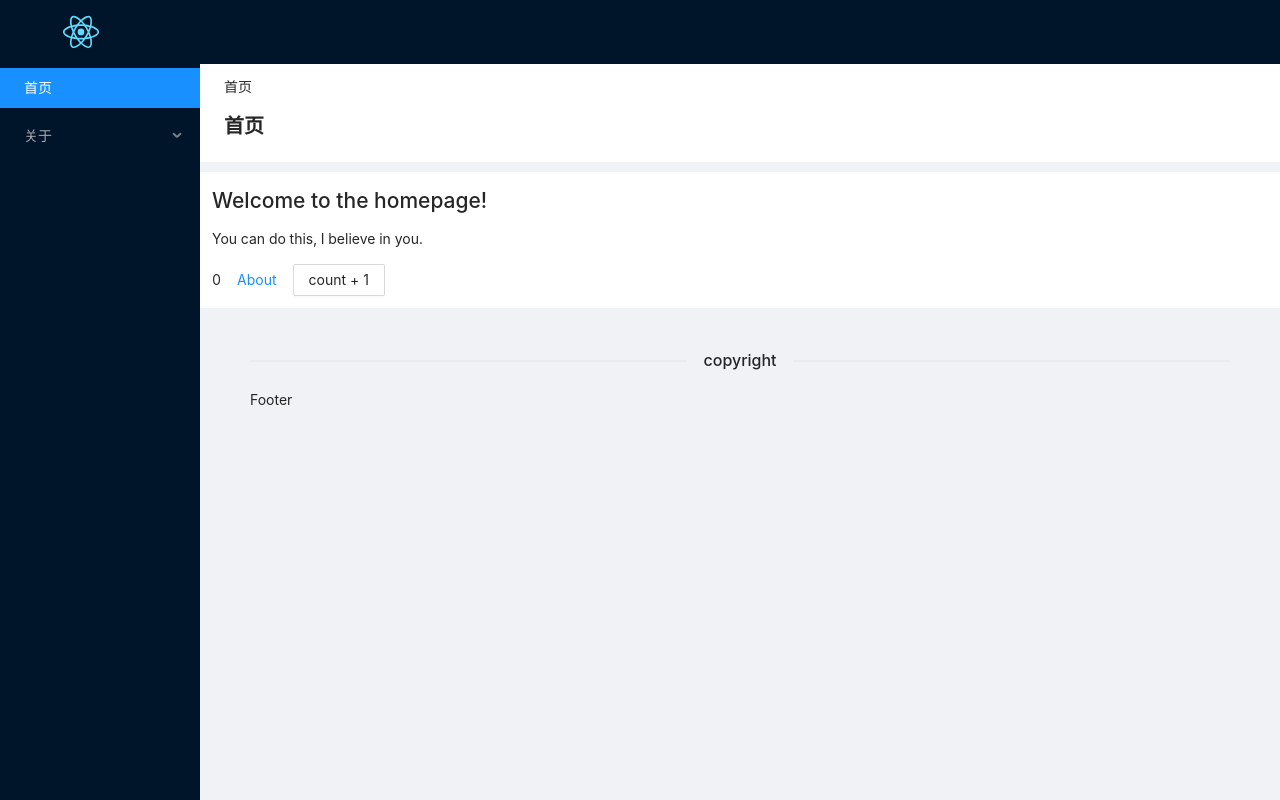
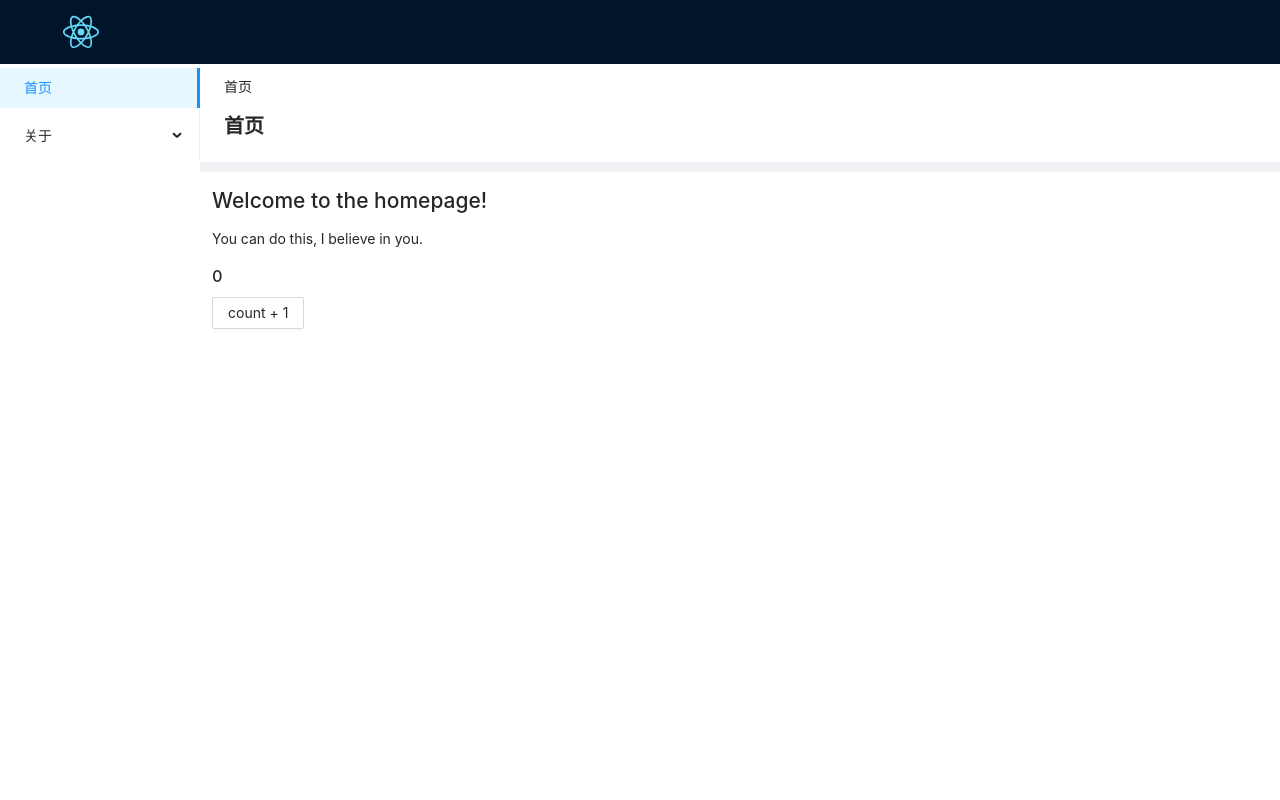
Before and after one commit to JunwuHuang/react-scaffold, a React (Create React App) app: page / in a window 1280 px wide. Shown: the top 800 px of the page. Built offline with nearby package versions, Linux system fonts and the light colour scheme.

Commit message:
feat: 返回顶部

```diff
--- a/src/layouts/AppLayout.tsx
+++ b/src/layouts/AppLayout.tsx
@@ -1,5 +1,5 @@
 import { FC } from "react"
-import { Layout } from "antd"
+import { Layout, BackTop } from "antd"
 import AppHeader from "./AppHeader"
 import AppSider from "./AppSider"
 import AppFooter from "./AppFooter"
@@ -17,6 +17,7 @@ const AppLayout: FC = ({ children }) => (
         <AppPageHeader />
         <Content className={styles.content}>{children}</Content>
         <AppFooter />
+        <BackTop />
       </Content>
     </Layout>
   </Layout>
--- a/src/layouts/AppSider.tsx
+++ b/src/layouts/AppSider.tsx
@@ -2,6 +2,9 @@ import { ReactElement, useState, useEffect } from "react"
 import { useLocation, Link } from "react-router-dom"
 import { Layout, Menu } from "antd"
 import { IRouteObject, routes } from "@/routes"
+import styles from "./index.module.less"
+
+const SIDER_THEME = "light"
 
 const AppSider = () => {
   const { pathname } = useLocation()
@@ -44,9 +47,10 @@ const AppSider = () => {
     }, [])
 
   return (
-    <Layout.Sider>
+    <Layout.Sider theme={SIDER_THEME}>
       <Menu
-        theme="dark"
+        className={styles.menu}
+        theme={SIDER_THEME}
         mode="inline"
         openKeys={openKeys}
         selectedKeys={[pathname]}
--- a/src/layouts/index.module.less
+++ b/src/layouts/index.module.less
@@ -1,5 +1,5 @@
 .layout {
-  height: 100%;
+  min-height: 100%;
 }
 
 .header {
@@ -17,3 +17,9 @@
   padding: 12px;
   background-color: #fff;
 }
+
+.menu {
+  position: sticky;
+  top: 0;
+  left: 0;
+}
--- a/src/pages/Home.tsx
+++ b/src/pages/Home.tsx
@@ -7,16 +7,16 @@ const Home = () => {
   const [count, setCount] = useRecoilState(countState)
   return (
     <>
-      <main>
+      <main style={{ height: "110vh" }}>
         <h2>Welcome to the homepage!</h2>
         <p>You can do this, I believe in you.</p>
+        <h3>{count}</h3>
+        <Button onClick={() => setCount((c) => c + 1)}>count + 1</Button>
       </main>
       <nav>
-        {count}
         <Link to="/about">
           <Button type="link">About</Button>
         </Link>
-        <Button onClick={() => setCount((c) => c + 1)}>count + 1</Button>
       </nav>
     </>
   )
```
